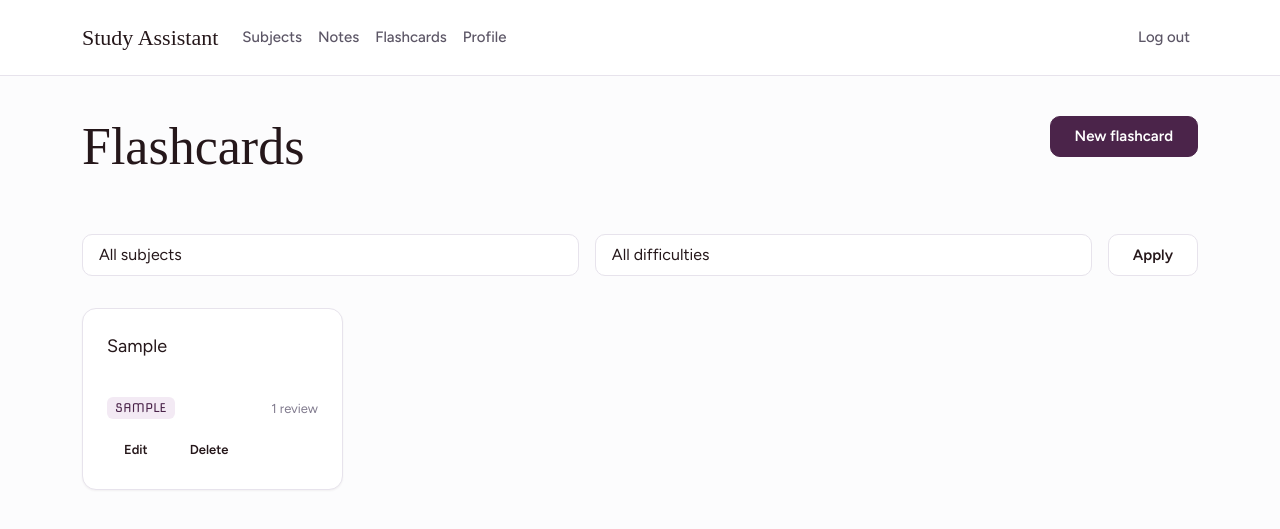
After one commit to 1m6i8d/AI-Study-Assisstant, a Flask app: page /flashcards/ in a window 1280 px wide. The commit adds this page. Shown: the top 529 px of the page. Run offline with Flask 3, Linux system fonts and the light colour scheme; a user stored in the database is signed in; tables that the repository leaves empty hold one stand-in row (values such as "Sample post"); some web fonts are replaced.

Commit message:
flashcard module added, CRUD

```diff
--- a/app/__init__.py
+++ b/app/__init__.py
@@ -77,8 +77,10 @@ def _register_blueprints(app):
     from app.auth.routes import auth_bp
     from app.subjects.routes import subjects_bp
     from app.notes.routes import notes_bp
+    from app.flashcards.routes import flashcards_bp
 
     app.register_blueprint(core_bp)
     app.register_blueprint(auth_bp, url_prefix="/auth")
     app.register_blueprint(subjects_bp, url_prefix="/subjects")
     app.register_blueprint(notes_bp, url_prefix="/notes")
+    app.register_blueprint(flashcards_bp, url_prefix="/flashcards")
--- /dev/null
+++ b/app/flashcards/routes.py
@@ -0,0 +1,129 @@
+"""Flashcard CRUD + review mode routes."""
+from flask import Blueprint, render_template, redirect, url_for, flash, request, jsonify
+from flask_login import login_required, current_user
+
+from app.extensions import db
+from app.models.flashcard import Flashcard, DIFFICULTY_LEVELS
+from app.flashcards.forms import FlashcardForm
+from app.flashcards.services import (
+    get_user_flashcards, get_flashcard_or_404, get_review_queue, record_review
+)
+from app.notes.services import get_subject_choices
+from app.subjects.services import get_subject_or_404
+
+flashcards_bp = Blueprint("flashcards", __name__, template_folder="../templates/flashcards")
+
+
+@flashcards_bp.route("/")
+@login_required
+def list_flashcards():
+    subject_id = request.args.get("subject_id", type=int)
+    difficulty = request.args.get("difficulty", "").strip() or None
+
+    cards = get_user_flashcards(current_user.id, subject_id=subject_id, difficulty=difficulty)
+    subjects = get_subject_choices(current_user.id)
+
+    return render_template(
+        "flashcards/list.html",
+        cards=cards,
+        subjects=subjects,
+        selected_subject_id=subject_id,
+        selected_difficulty=difficulty,
+        difficulty_levels=DIFFICULTY_LEVELS,
+    )
+
+
+@flashcards_bp.route("/new", methods=["GET", "POST"])
+@login_required
+def create_flashcard():
+    preselected_subject_id = request.args.get("subject_id", type=int)
+
+    form = FlashcardForm()
+    form.subject_id.choices = get_subject_choices(current_user.id)
+
+    if not form.subject_id.choices:
+        flash("Create a subject before adding flashcards.", "info")
+        return redirect(url_for("subjects.create_subject"))
+
+    if request.method == "GET" and preselected_subject_id:
+        form.subject_id.data = preselected_subject_id
+
+    if form.validate_on_submit():
+        get_subject_or_404(form.subject_id.data, current_user.id)
+
+        card = Flashcard(
+            subject_id=form.subject_id.data,
+            front=form.front.data.strip(),
+            back=form.back.data.strip(),
+        )
+        db.session.add(card)
+        db.session.commit()
+        flash("Flashcard created.", "success")
+        return redirect(url_for("flashcards.list_flashcards"))
+
+    return render_template("flashcards/form.html", form=form, mode="create")
+
+
+@flashcards_bp.route("/<int:flashcard_id>/edit", methods=["GET", "POST"])
+@login_required
+def edit_flashcard(flashcard_id):
+    card = get_flashcard_or_404(flashcard_id, current_user.id)
+    form = FlashcardForm(obj=card)
+    form.subject_id.choices = get_subject_choices(current_user.id)
+
+    if request.method == "GET":
+        form.subject_id.data = card.subject_id
+
+    if form.validate_on_submit():
+        get_subject_or_404(form.subject_id.data, current_user.id)
+
+        card.subject_id = form.subject_id.data
+        card.front = form.front.data.strip()
+        card.back = form.back.data.strip()
+        db.session.commit()
+        flash("Flashcard updated.", "success")
+        return redirect(url_for("flashcards.list_flashcards"))
+
+    return render_template("flashcards/form.html", form=form, mode="edit", card=card)
+
+
+@flashcards_bp.route("/<int:flashcard_id>/delete", methods=["POST"])
+@login_required
+def delete_flashcard(flashcard_id):
+    card = get_flashcard_or_404(flashcard_id, current_user.id)
+    db.session.delete(card)
+    db.session.commit()
+    flash("Flashcard deleted.", "info")
+    return redirect(url_for("flashcards.list_flashcards"))
+
+
+@flashcards_bp.route("/review/<int:subject_id>")
+@login_required
+def review(subject_id):
+    import json
+    subject = get_subject_or_404(subject_id, current_user.id)
+    queue = get_review_queue(subject_id, current_user.id)
+
+    if not queue:
+        flash("This subject has no flashcards to review yet.", "info")
+        return redirect(url_for("subjects.view_subject", subject_id=subject_id))
+
+    cards_json = json.dumps([{"id": c.id, "front": c.front, "back": c.back} for c in queue])
+    return render_template("flashcards/review.html", subject=subject, cards=queue, cards_json=cards_json)
+
+
+@flashcards_bp.route("/<int:flashcard_id>/rate", methods=["POST"])
+@login_required
+def rate_flashcard(flashcard_id):
+    """JSON endpoint called by review-mode JS after each card is rated."""
+    difficulty = request.json.get("difficulty") if request.is_json else None
+    card = record_review(flashcard_id, current_user.id, difficulty)
+
+    if card is None:
+        return jsonify({"error": "Invalid difficulty or card not found."}), 400
+
+    return jsonify({
+        "id": card.id,
+        "difficulty": card.difficulty,
+        "review_count": card.review_count,
+    })
--- a/app/models/__init__.py
+++ b/app/models/__init__.py
@@ -2,5 +2,6 @@
 from app.models.user import User
 from app.models.subject import Subject
 from app.models.note import Note
+from app.models.flashcard import Flashcard
 
-__all__ = ["User", "Subject", "Note"]
+__all__ = ["User", "Subject", "Note", "Flashcard"]
--- /dev/null
+++ b/app/models/flashcard.py
@@ -0,0 +1,30 @@
+"""Flashcard model."""
+from datetime import datetime
+
+from app.extensions import db
+
+DIFFICULTY_LEVELS = ["easy", "medium", "hard"]
+
+
+class Flashcard(db.Model):
+    __tablename__ = "flashcards"
+
+    id = db.Column(db.Integer, primary_key=True)
+    subject_id = db.Column(db.Integer, db.ForeignKey("subjects.id"), nullable=False, index=True)
+
+    front = db.Column(db.String(500), nullable=False)
+    back = db.Column(db.String(1000), nullable=False)
+    difficulty = db.Column(db.String(10), nullable=True)  # null until first review
+
+    review_count = db.Column(db.Integer, default=0, nullable=False)
+    last_reviewed = db.Column(db.DateTime, nullable=True)
+
+    created_at = db.Column(db.DateTime, default=datetime.utcnow, nullable=False)
+    updated_at = db.Column(db.DateTime, default=datetime.utcnow, onupdate=datetime.utcnow, nullable=False)
+
+    subject = db.relationship(
+        "Subject", backref=db.backref("flashcards", lazy="dynamic", cascade="all, delete-orphan")
+    )
+
+    def __repr__(self):
+        return f"<Flashcard {self.id}>"
--- a/app/static/css/base.css
+++ b/app/static/css/base.css
@@ -308,3 +308,73 @@ h4 { font-size: var(--text-h4); margin-bottom: var(--space-1); }
   white-space: pre-wrap;
   word-wrap: break-word;
 }
+/* Flashcard grid (list view) */
+.flashcard-grid {
+  display: grid;
+  grid-template-columns: repeat(auto-fill, minmax(240px, 1fr));
+  gap: var(--space-3);
+}
+.flashcard-tile {
+  background-color: var(--color-surface);
+  border: 1px solid var(--color-border);
+  border-radius: var(--radius-lg);
+  padding: var(--space-3);
+  box-shadow: var(--shadow-sm);
+}
+.flashcard-front {
+  font-size: var(--text-body-lg);
+  margin-bottom: var(--space-2);
+  min-height: 48px;
+}
+.flashcard-meta {
+  display: flex;
+  justify-content: space-between;
+  align-items: center;
+  font-size: var(--text-caption);
+  margin-bottom: var(--space-2);
+}
+.flashcard-actions { display: flex; gap: var(--space-1); }
+
+.tag-chip--easy   { background-color: var(--color-success-light); color: var(--color-success); }
+.tag-chip--medium { background-color: var(--color-warning-light); color: var(--color-warning); }
+.tag-chip--hard   { background-color: var(--color-danger-light); color: var(--color-danger); }
+.tag-chip--new    { background-color: var(--color-bg-secondary); color: var(--color-text-muted); }
+
+/* Review mode */
+.review-page { max-width: 640px; margin: var(--space-6) auto; text-align: center; }
+.review-header { margin-bottom: var(--space-4); }
+
+.review-card {
+  background-color: var(--color-surface);
+  border: 1px solid var(--color-border);
+  border-radius: var(--radius-lg);
+  box-shadow: var(--shadow-md);
+  min-height: 260px;
+  display: flex;
+  align-items: center;
+  justify-content: center;
+  padding: var(--space-5);
+  cursor: pointer;
+  margin-bottom: var(--space-3);
+}
+.review-card:focus-visible {
+  outline: 2px solid var(--color-border-focus);
+  outline-offset: 2px;
+}
+.review-card-face {
+  font-family: var(--font-display);
+  font-size: var(--text-h3);
+  line-height: var(--leading-normal);
+}
+.review-card-back { color: var(--color-primary); }
+
+.review-hint { margin-bottom: var(--space-3); }
+
+.review-rating-buttons {
+  display: flex;
+  gap: var(--space-2);
+  justify-content: center;
+  margin-top: var(--space-2);
+}
+
+.review-complete { margin-top: var(--space-5); }
--- /dev/null
+++ b/app/templates/flashcards/list.html
@@ -0,0 +1,58 @@
+{% extends "base.html" %}
+{% block title %}Flashcards · Study Assistant{% endblock %}
+{% block content %}
+<div class="container flashcards-page">
+  <div class="page-header">
+    <h1>Flashcards</h1>
+    <a href="{{ url_for('flashcards.create_flashcard') }}" class="btn btn-primary">New flashcard</a>
+  </div>
+
+  <form method="GET" class="filter-bar" role="search">
+    <select name="subject_id" class="form-control" aria-label="Filter by subject">
+      <option value="">All subjects</option>
+      {% for id, name in subjects %}
+        <option value="{{ id }}" {% if selected_subject_id == id %}selected{% endif %}>{{ name }}</option>
+      {% endfor %}
+    </select>
+    <select name="difficulty" class="form-control" aria-label="Filter by difficulty">
+      <option value="">All difficulties</option>
+      {% for level in difficulty_levels %}
+        <option value="{{ level }}" {% if selected_difficulty == level %}selected{% endif %}>{{ level.capitalize() }}</option>
+      {% endfor %}
+    </select>
+    <button type="submit" class="btn btn-secondary">Apply</button>
+  </form>
+
+  {% if cards %}
+    <div class="flashcard-grid">
+      {% for card in cards %}
+        <div class="flashcard-tile">
+          <p class="flashcard-front">{{ card.front }}</p>
+          <div class="flashcard-meta">
+            {% if card.difficulty %}
+              <span class="tag-chip tag-chip--{{ card.difficulty }}">{{ card.difficulty }}</span>
+            {% else %}
+              <span class="tag-chip tag-chip--new">Not reviewed</span>
+            {% endif %}
+            <span class="text-muted">{{ card.review_count }} review{{ 's' if card.review_count != 1 else '' }}</span>
+          </div>
+          <div class="flashcard-actions">
+            <a href="{{ url_for('flashcards.edit_flashcard', flashcard_id=card.id) }}" class="btn btn-ghost btn-sm">Edit</a>
+            <form method="POST" action="{{ url_for('flashcards.delete_flashcard', flashcard_id=card.id) }}"
+                  onsubmit="return confirm('Delete this flashcard?');">
+              <input type="hidden" name="csrf_token" value="{{ csrf_token() }}">
+              <button type="submit" class="btn btn-ghost btn-sm">Delete</button>
+            </form>
+          </div>
+        </div>
+      {% endfor %}
+    </div>
+  {% else %}
+    <div class="empty-state">
+      <h3>No flashcards yet</h3>
+      <p class="text-muted">Create flashcards to start reviewing what you've learned.</p>
+      <a href="{{ url_for('flashcards.create_flashcard') }}" class="btn btn-primary">Create a flashcard</a>
+    </div>
+  {% endif %}
+</div>
+{% endblock %}
--- a/app/templates/partials/_navbar.html
+++ b/app/templates/partials/_navbar.html
@@ -16,6 +16,9 @@
           </li>
           <li class="nav-item">
             <a class="nav-link" href="{{ url_for('notes.list_notes') }}">Notes</a>
+          </li>
+          <li class="nav-item">
+            <a class="nav-link" href="{{ url_for('flashcards.list_flashcards') }}">Flashcards</a>
           </li>
           <li class="nav-item">
             <a class="nav-link" href="{{ url_for('auth.profile') }}">Profile</a>
```
Also changed, not shown: app/flashcards/forms.py (added, +19 -0 lines), app/flashcards/services.py (added, +51 -0 lines), app/templates/flashcards/form.html (added, +42 -0 lines), app/templates/flashcards/review.html (added, +110 -0 lines), app/templates/subjects/detail.html (+17 -2 lines), migrations/versions/260386fbfa39_flashcard_module_added.py (added, +46 -0 lines).
